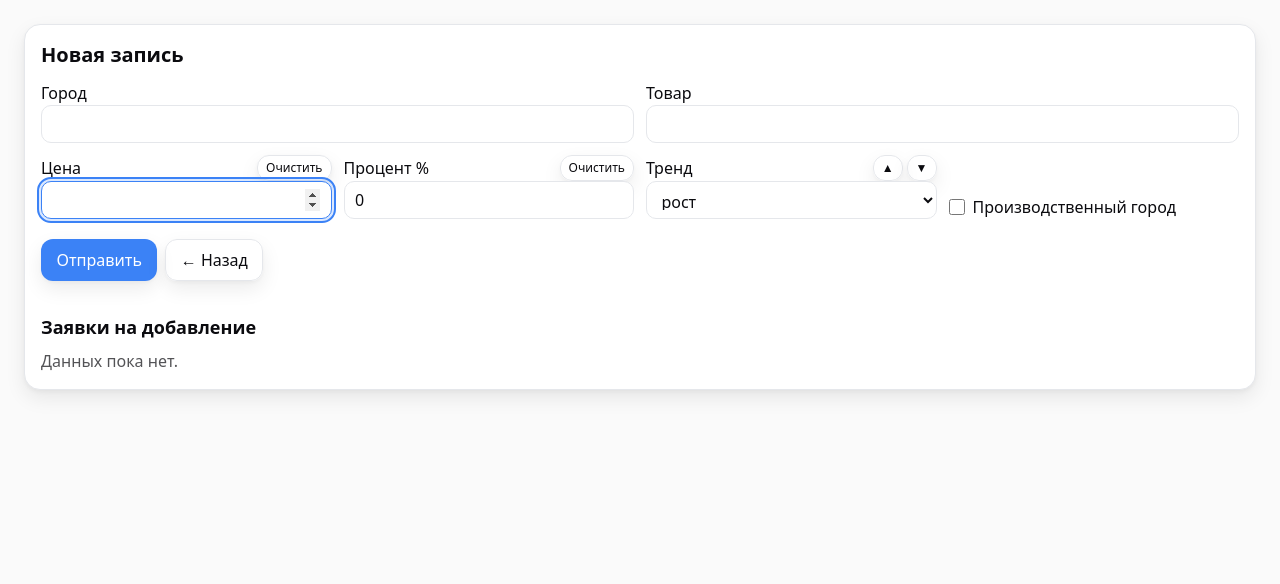
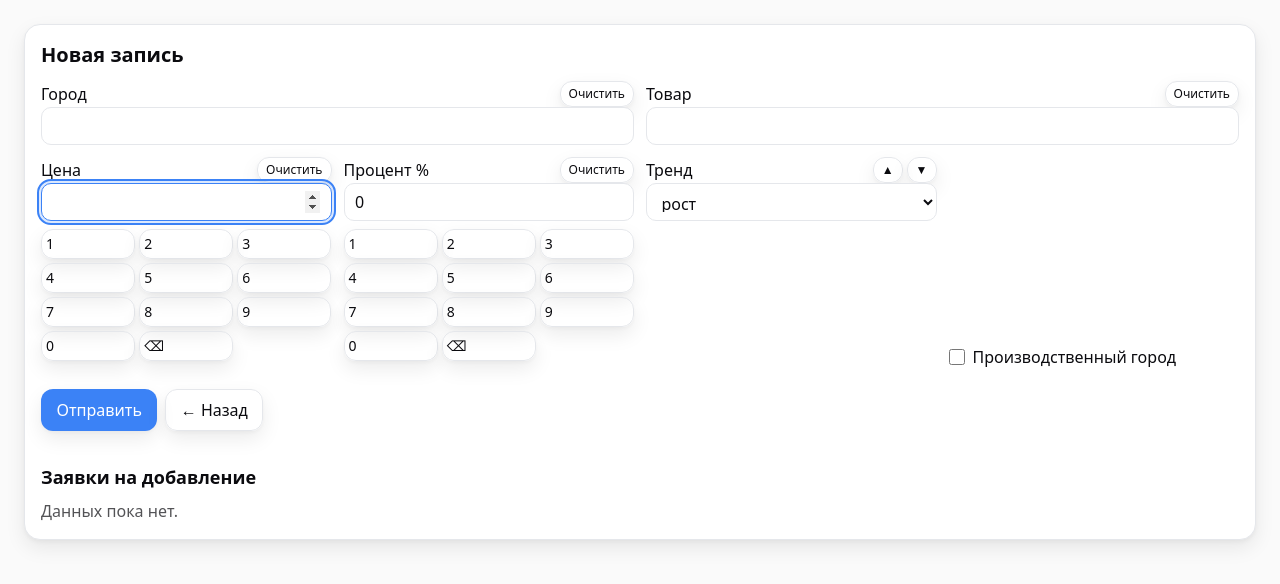
Before and after one commit to R1index/TradeResonance, a Flask app: page /entries/new in a window 1280 px wide. Shown: the part 67-651 px from the top of the page. Run offline with Flask 3, Linux system fonts and the light colour scheme; some libraries are stand-ins or nearby versions.

Commit message:
Update entry_form.html

```diff
--- a/templates/entry_form.html
+++ b/templates/entry_form.html
@@ -11,15 +11,21 @@
     <input type="hidden" name="_action" value="submit_request">
     {% endif %}
 
-    <!-- Город -->
+    <!-- Город + Очистить -->
     <div class="md:col-span-2">
-      <label class="label">{{ t('city') }}</label>
+      <div class="flex items-center justify-between">
+        <label class="label">{{ t('city') }}</label>
+        <button type="button" class="btn btn-outline px-2 py-1 text-xs" data-clear="#cityField">
+          {{ 'Clear' if lang=='en' else 'Очистить' }}
+        </button>
+      </div>
       {% if e %}
         <!-- В режиме редактирования город только для чтения -->
-        <input name="city" class="input bg-gray-100" value="{{ e.city }}" readonly>
+        <input id="cityField" name="city" class="input bg-gray-100" value="{{ e.city }}" readonly>
       {% else %}
         <!-- В режиме создания - обычное поле -->
         <input
+          id="cityField"
           name="city"
           class="input"
           list="citiesList"
@@ -31,15 +37,21 @@
       {% endif %}
     </div>
 
-    <!-- Товар -->
+    <!-- Товар + Очистить -->
     <div class="md:col-span-2">
-      <label class="label">{{ t('product') }}</label>
+      <div class="flex items-center justify-between">
+        <label class="label">{{ t('product') }}</label>
+        <button type="button" class="btn btn-outline px-2 py-1 text-xs" data-clear="#productField">
+          {{ 'Clear' if lang=='en' else 'Очистить' }}
+        </button>
+      </div>
       {% if e %}
         <!-- В режиме редактирования товар только для чтения -->
-        <input name="product" class="input bg-gray-100" value="{{ e.product }}" readonly>
+        <input id="productField" name="product" class="input bg-gray-100" value="{{ e.product }}" readonly>
       {% else %}
         <!-- В режиме создания - обычное поле -->
         <input
+          id="productField"
           name="product"
           class="input"
           list="productsList"
@@ -51,7 +63,7 @@
       {% endif %}
     </div>
 
-    <!-- Цена + Очистить -->
+    <!-- Цена + Очистить + Цифровая клавиатура -->
     <div>
       <div class="flex items-center justify-between">
         <label class="label">{{ t('price') }}</label>
@@ -59,11 +71,20 @@
           {{ 'Clear' if lang=='en' else 'Очистить' }}
         </button>
       </div>
-      <input id="priceField" type="number" step="1" name="price" class="input"
+      <input id="priceField" type="number" step="1" name="price" class="input mb-2"
              value="{{ e.price if e else request.form.get('price','') }}" required>
+
+      <!-- Цифровая клавиатура для цены (только на десктопе) -->
+      <div class="hidden md:grid grid-cols-3 gap-1 mb-2">
+        {% for i in range(1, 10) %}
+        <button type="button" class="btn btn-outline p-1 text-sm" data-input="#priceField" data-value="{{ i }}">{{ i }}</button>
+        {% endfor %}
+        <button type="button" class="btn btn-outline p-1 text-sm" data-input="#priceField" data-value="0">0</button>
+        <button type="button" class="btn btn-outline p-1 text-sm" data-backspace="#priceField">⌫</button>
+      </div>
     </div>
 
-    <!-- Процент + Очистить -->
+    <!-- Процент + Очистить + Цифровая клавиатура -->
     <div>
       <div class="flex items-center justify-between">
         <label class="label">{{ t('percent') }} %</label>
@@ -71,8 +92,17 @@
           {{ 'Clear' if lang=='en' else 'Очистить' }}
         </button>
       </div>
-      <input id="percentField" type="number" step="1" name="percent" class="input"
+      <input id="percentField" type="number" step="1" name="percent" class="input mb-2"
              value="{{ e.percent if e else request.form.get('percent','0') }}" required>
+
+      <!-- Цифровая клавиатура для процентов (только на десктопе) -->
+      <div class="hidden md:grid grid-cols-3 gap-1 mb-2">
+        {% for i in range(1, 10) %}
+        <button type="button" class="btn btn-outline p-1 text-sm" data-input="#percentField" data-value="{{ i }}">{{ i }}</button>
+        {% endfor %}
+        <button type="button" class="btn btn-outline p-1 text-sm" data-input="#percentField" data-value="0">0</button>
+        <button type="button" class="btn btn-outline p-1 text-sm" data-backspace="#percentField">⌫</button>
+      </div>
     </div>
 
     <!-- Тренд + стрелки -->
@@ -222,6 +252,31 @@
         });
       });
 
+      // Цифровая клавиатура (работает всегда, но отображается только на десктопе)
+      document.querySelectorAll('[data-input]').forEach(btn => {
+        btn.addEventListener('click', () => {
+          const target = document.querySelector(btn.getAttribute('data-input'));
+          const value = btn.getAttribute('data-value');
+          if (target) {
+            target.value += value;
+            target.dispatchEvent(new Event('input', { bubbles: true }));
+            target.focus();
+          }
+        });
+      });
+
+      // Кнопка Backspace
+      document.querySelectorAll('[data-backspace]').forEach(btn => {
+        btn.addEventListener('click', () => {
+          const target = document.querySelector(btn.getAttribute('data-backspace'));
+          if (target && target.value.length > 0) {
+            target.value = target.value.slice(0, -1);
+            target.dispatchEvent(new Event('input', { bubbles: true }));
+            target.focus();
+          }
+        });
+      });
+
       // Фокус на поле цены при загрузке
       const price = document.getElementById('priceField');
       if (price) price.focus();
```
